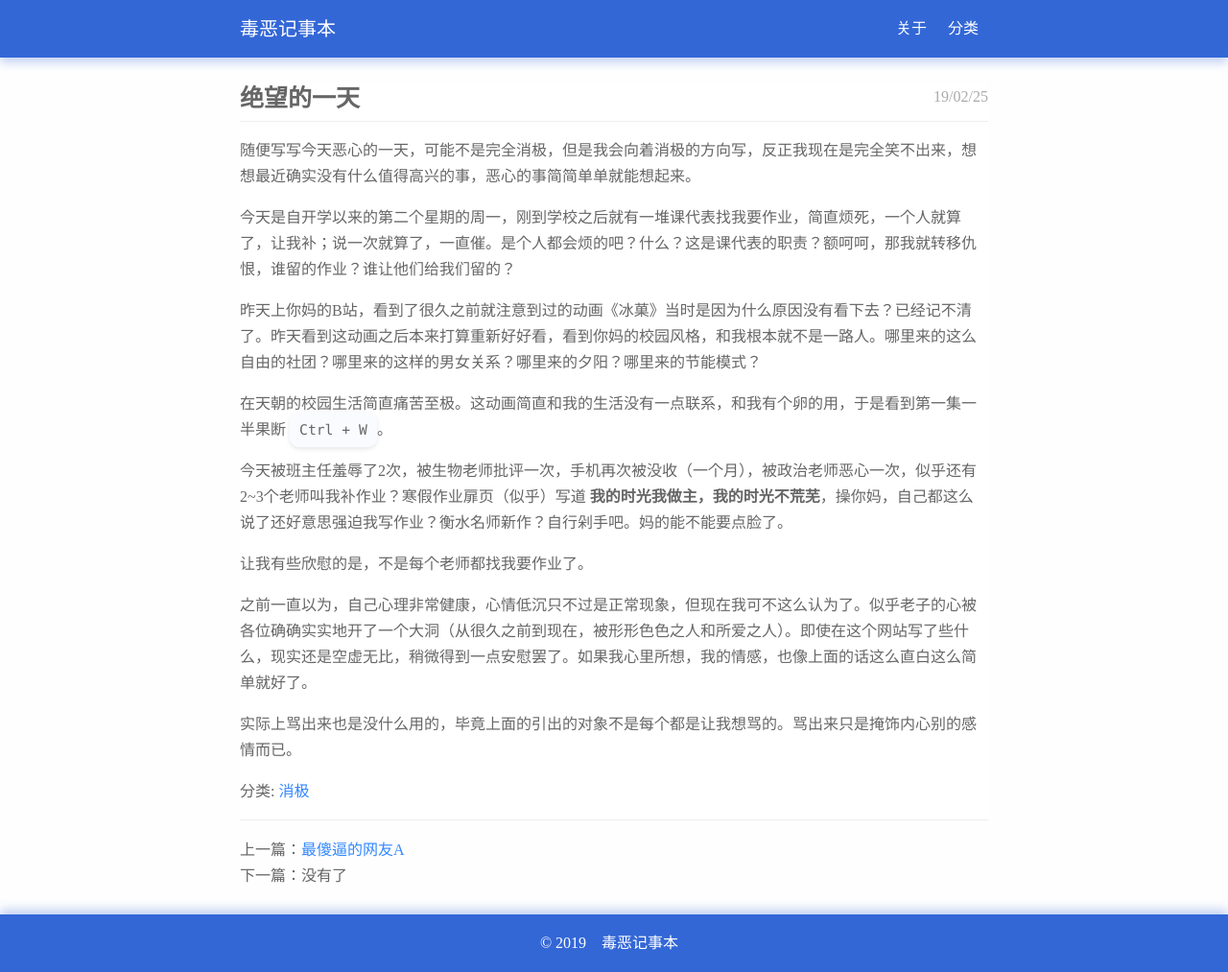
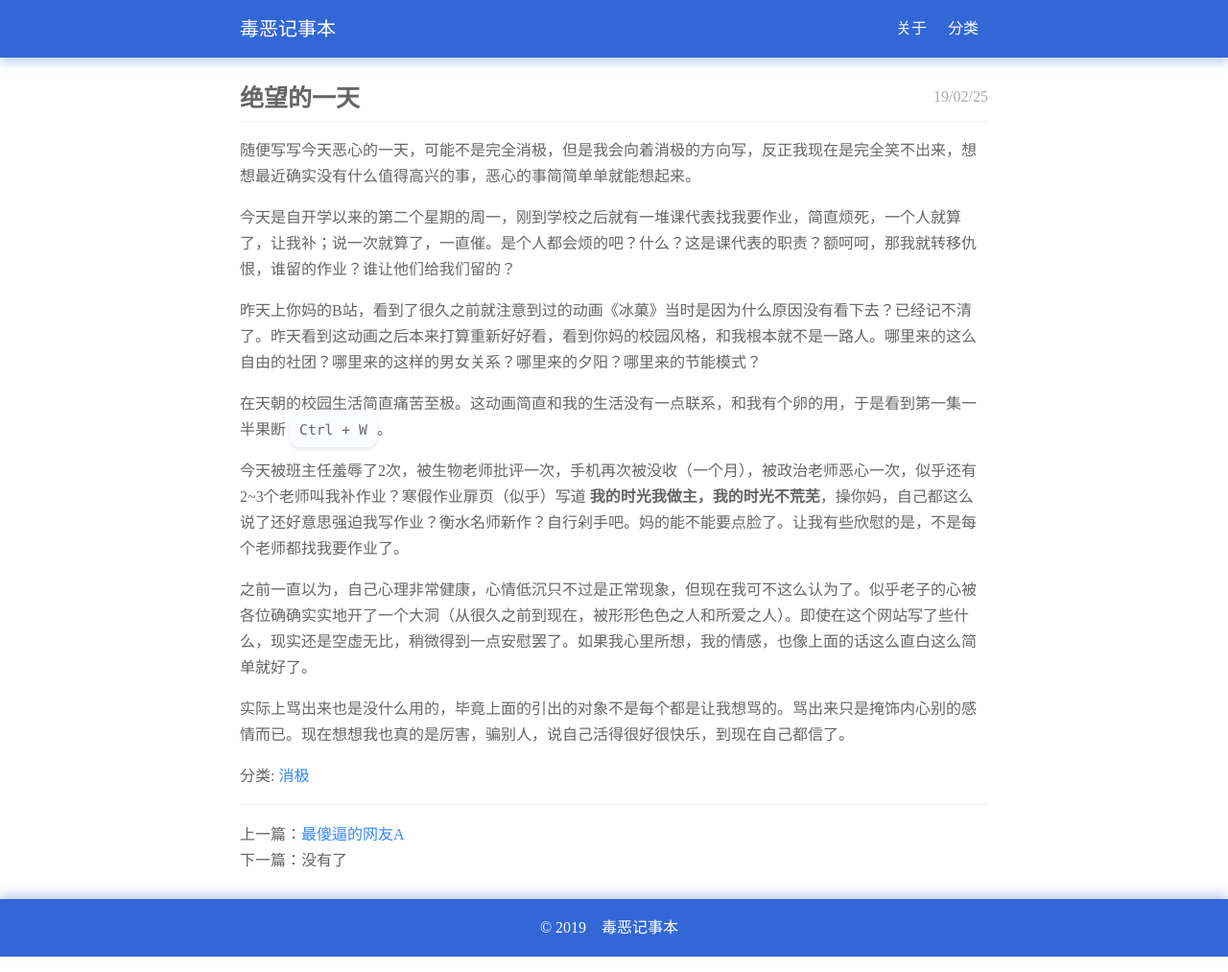
Before and after one commit to telechoc/telechoc.github.io, a Jekyll site: the page built from _posts/2019-02-25-bad-day.md, in a window 1280 px wide. Shown: the whole page at 96% size. Built offline with Jekyll 4.4.1, drawn with Linux system fonts in a browser that asks for light colours.

Commit message:
Update 2019-02-25-bad-day.md

```diff
--- a/_posts/2019-02-25-bad-day.md
+++ b/_posts/2019-02-25-bad-day.md
@@ -12,10 +12,8 @@ category: 消极
 
 在天朝的校园生活简直痛苦至极。这动画简直和我的生活没有一点联系，和我有个卵的用，于是看到第一集一半果断 `Ctrl + W`。
 
-今天被班主任羞辱了2次，被生物老师批评一次，手机再次被没收（一个月），被政治老师恶心一次，似乎还有2~3个老师叫我补作业？寒假作业扉页（似乎）写道 **我的时光我做主，我的时光不荒芜**，操你妈，自己都这么说了还好意思强迫我写作业？衡水名师新作？自行剁手吧。妈的能不能要点脸了。
-
-让我有些欣慰的是，不是每个老师都找我要作业了。
+今天被班主任羞辱了2次，被生物老师批评一次，手机再次被没收（一个月），被政治老师恶心一次，似乎还有2~3个老师叫我补作业？寒假作业扉页（似乎）写道 **我的时光我做主，我的时光不荒芜**，操你妈，自己都这么说了还好意思强迫我写作业？衡水名师新作？自行剁手吧。妈的能不能要点脸了。让我有些欣慰的是，不是每个老师都找我要作业了。
 
 之前一直以为，自己心理非常健康，心情低沉只不过是正常现象，但现在我可不这么认为了。似乎老子的心被各位确确实实地开了一个大洞（从很久之前到现在，被形形色色之人和所爱之人）。即使在这个网站写了些什么，现实还是空虚无比，稍微得到一点安慰罢了。如果我心里所想，我的情感，也像上面的话这么直白这么简单就好了。
 
-实际上骂出来也是没什么用的，毕竟上面的引出的对象不是每个都是让我想骂的。骂出来只是掩饰内心别的感情而已。
+实际上骂出来也是没什么用的，毕竟上面的引出的对象不是每个都是让我想骂的。骂出来只是掩饰内心别的感情而已。现在想想我也真的是厉害，骗别人，说自己活得很好很快乐，到现在自己都信了。
```
